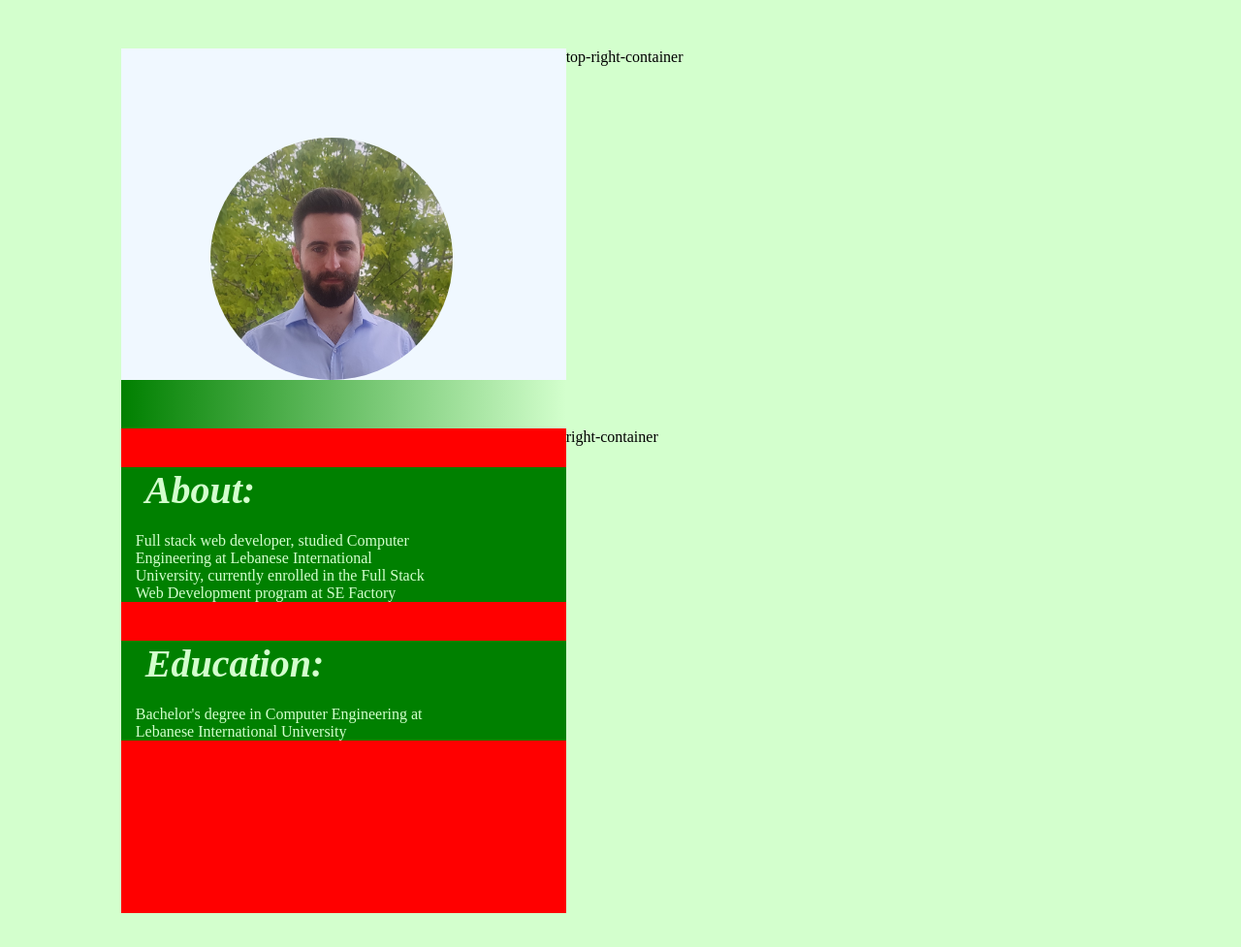
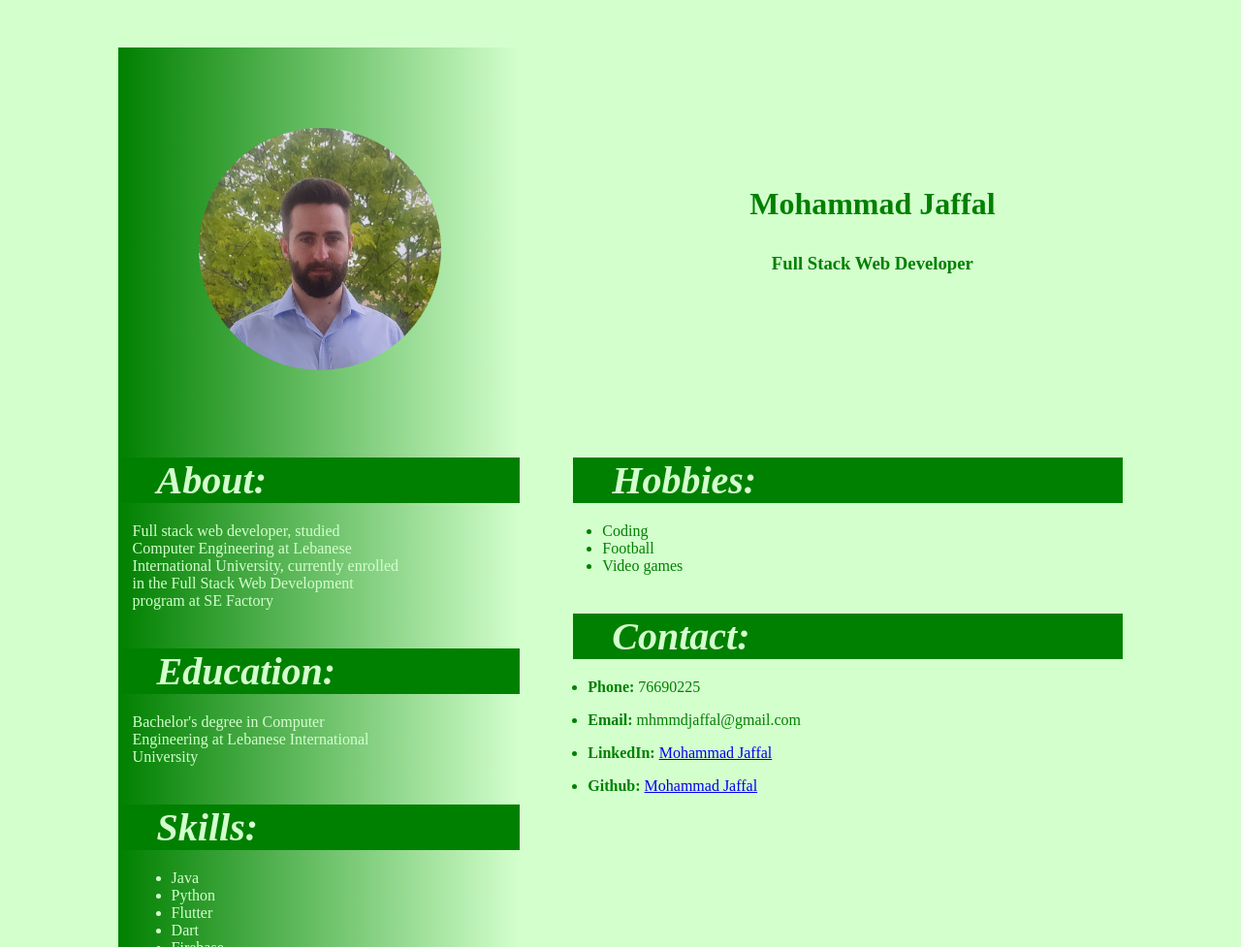
Before and after one commit to mohammad-jaffal/cv-flex, a plain HTML site: page index.html in a window 1280 px wide. Shown: the whole page at 97% size. Before the commit the page ends 916 px from the top, so only its background shows below. Drawn offline with Linux system fonts and the light colour scheme.

Commit message:
Adding more info

```diff
--- a/index.html
+++ b/index.html
@@ -1,8 +1,10 @@
 <html style="background-color: rgb(211, 255, 205);">
+
     <head>
         <title>Mohammad Jaffal CV</title>
         <link rel="stylesheet" href="styles/style_sheet.css">
     </head>
+
     <body>
         <div class="main-container">
             <div class="top-left-container">
@@ -11,26 +13,74 @@
                 </div>
             </div>
 
-            <div class="top-right-container">top-right-container</div>
+
+            <div class="top-right-container">
+                <div class="profile-info">
+                    <h1 class="name">Mohammad Jaffal</p>
+                    <h3>Full Stack Web Developer</p>
+                </div>
+            </div>
         </div>
+
         <div class="main-container">
+
             <div class="left-container">
-                <div class="item">
-                    <p class="title">About:</p>
+
+                <div class="left-item">
+                    <p class="left-title">&nbsp&nbsp&nbsp&nbspAbout:</p>
                     <p class="info">Full stack web developer,
                         studied Computer Engineering at Lebanese International University,
                          currently enrolled in the Full Stack Web Development program at SE Factory</p>
                 </div>
 
-                <div class="item">
-                    <p class="title">Education:</p>
+                <div class="left-item">
+                    <p class="left-title">&nbsp&nbsp&nbsp&nbspEducation:</p>
                     <p class="info">Bachelor's degree in Computer Engineering at Lebanese International University</p>
                 </div>
 
-
+                <div class="left-item">
+                    <p class="left-title">&nbsp&nbsp&nbsp&nbspSkills:</p>
+                    <ul>
+                        <li class="info">Java</li>
+                        <li class="info">Python</li>
+                        <li class="info">Flutter</li>
+                        <li class="info">Dart</li>
+                        <li class="info">Firebase</li>
+                    </ul>
+                </div>
 
             </div>
-            <div class="right-container">right-container</div>
+
+            <div class="right-container">
+
+                <div class="right-item">
+                    <p class="right-title">&nbsp&nbsp&nbsp&nbspHobbies:</p>
+                    <ul>
+                        <li class="info">Coding</li>
+                        <li class="info">Football</li>
+                        <li class="info">Video games</li>
+                    </ul>
+                </div>
+
+                <div class="right-item">
+                    <p class="right-title">&nbsp&nbsp&nbsp&nbspContact:</p>
+                    <ul>
+                        <li>
+                            <p><b class="bullets">Phone: </b>76690225</p>
+                        </li>
+                        <li>
+                            <p><b class="bullets">Email: </b>mhmmdjaffal@gmail.com</p>
+                        </li>
+                        <li>
+                            <p><b class="bullets">LinkedIn: </b><a href="https://www.linkedin.com/in/mohammad-jaffal-5139ab193">Mohammad Jaffal</a></p>
+                        </li>
+                        <li>
+                            <p><b class="bullets">Github: </b><a href="https://github.com/mohammad-jaffal">Mohammad Jaffal</a></p>
+                        </li>
+                    </ul>
+                </div>
+
+            </div>
         </div>
     </body>
 
--- a/styles/style_sheet.css
+++ b/styles/style_sheet.css
@@ -1,6 +1,7 @@
 html, body {
     height: 100%;
     margin-left: 5%;
+    margin-right: 5%;
     margin-top: 2%;
   }
 
@@ -11,21 +12,25 @@ html, body {
 }
 
 .top-left-container {
+    background-image: linear-gradient(to right, green , rgb(211, 255, 205));
     width: 40%;
-    background-image: linear-gradient(to right, green , rgb(211, 255, 205));
+    margin-right: 125px;
 
 }
 
+
+
 .top-right-container {
-    width: 60%;
+    flex-grow: 1;
+
+    margin-right: 20px;
 
 }
 
 .left-container {
-    height: 500px;
+    height: auto;
     width: 40%;
-    /* background-image: linear-gradient(to right, green , rgb(211, 255, 205)); */
-    background-color: red;
+    background-image: linear-gradient(to right, green , rgb(211, 255, 205));
 
 }
 
@@ -37,7 +42,6 @@ html, body {
 
 
 .profile-container {
-    background-color: aliceblue;
     margin-bottom: 50px;
 }
 
@@ -51,13 +55,27 @@ html, body {
     margin-top: 20%;
 }
 
-.item {
-    background-color: green;
+.left-item {
     color: rgb(211, 255, 205);
 }
 
+.right-item {
+    color: green;
+    margin-left: 30px;
+}
 
-.title {
+
+.left-title {
+    background-color: green;
+    margin-bottom: 20px;
+    font-style: italic;
+    font-weight: bold;
+    font-size: 40;
+}
+
+.right-title {
+    color: rgb(211, 255, 205);
+    background-color: green;
     margin-bottom: 20px;
     margin-left: 25px;
     font-style: italic;
@@ -71,3 +89,10 @@ html, body {
     margin-right: 30%;
 
 }
+
+.profile-info {
+    color: green;
+    text-align: center;
+    margin-top: 30%;
+
+}
```
